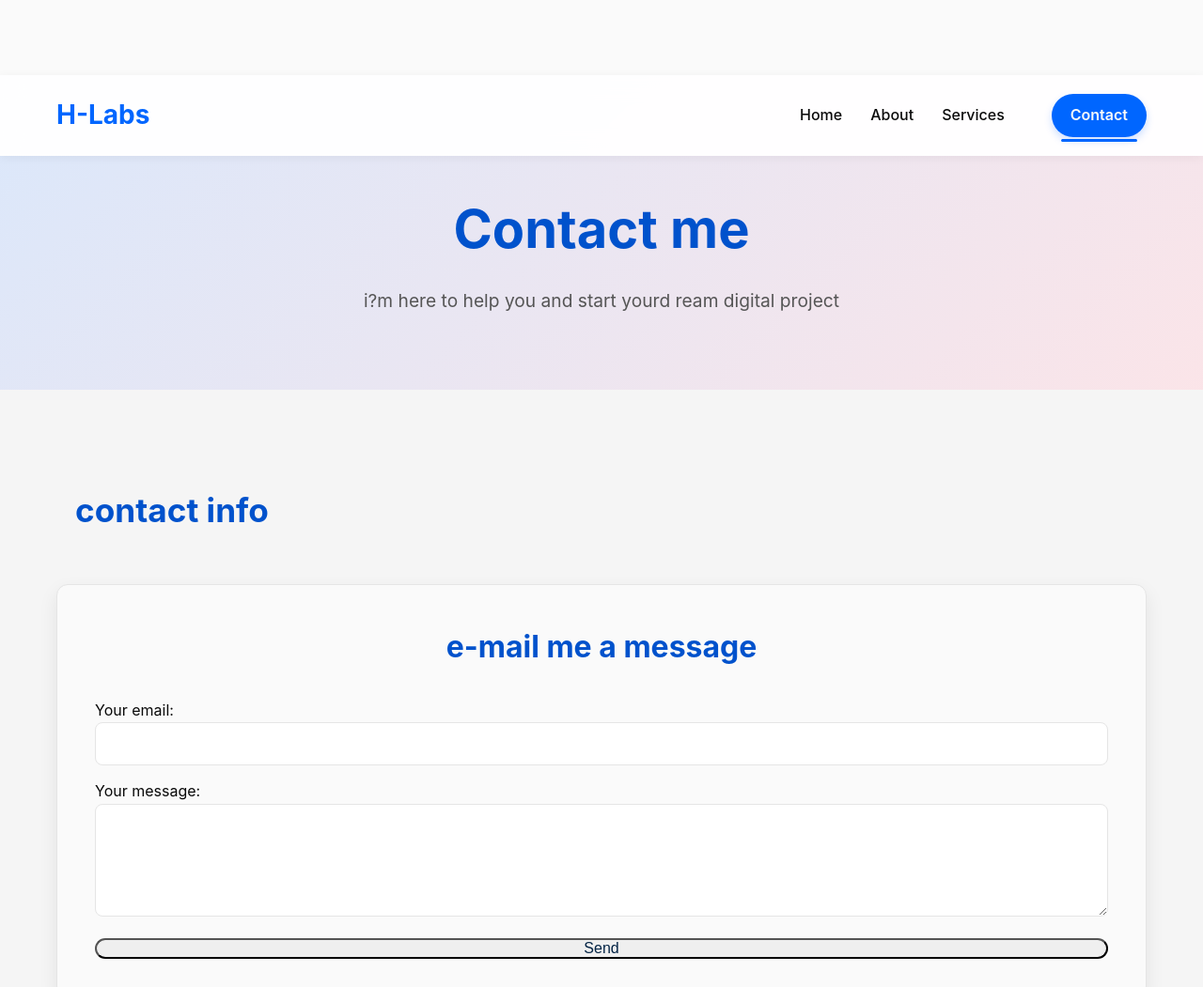
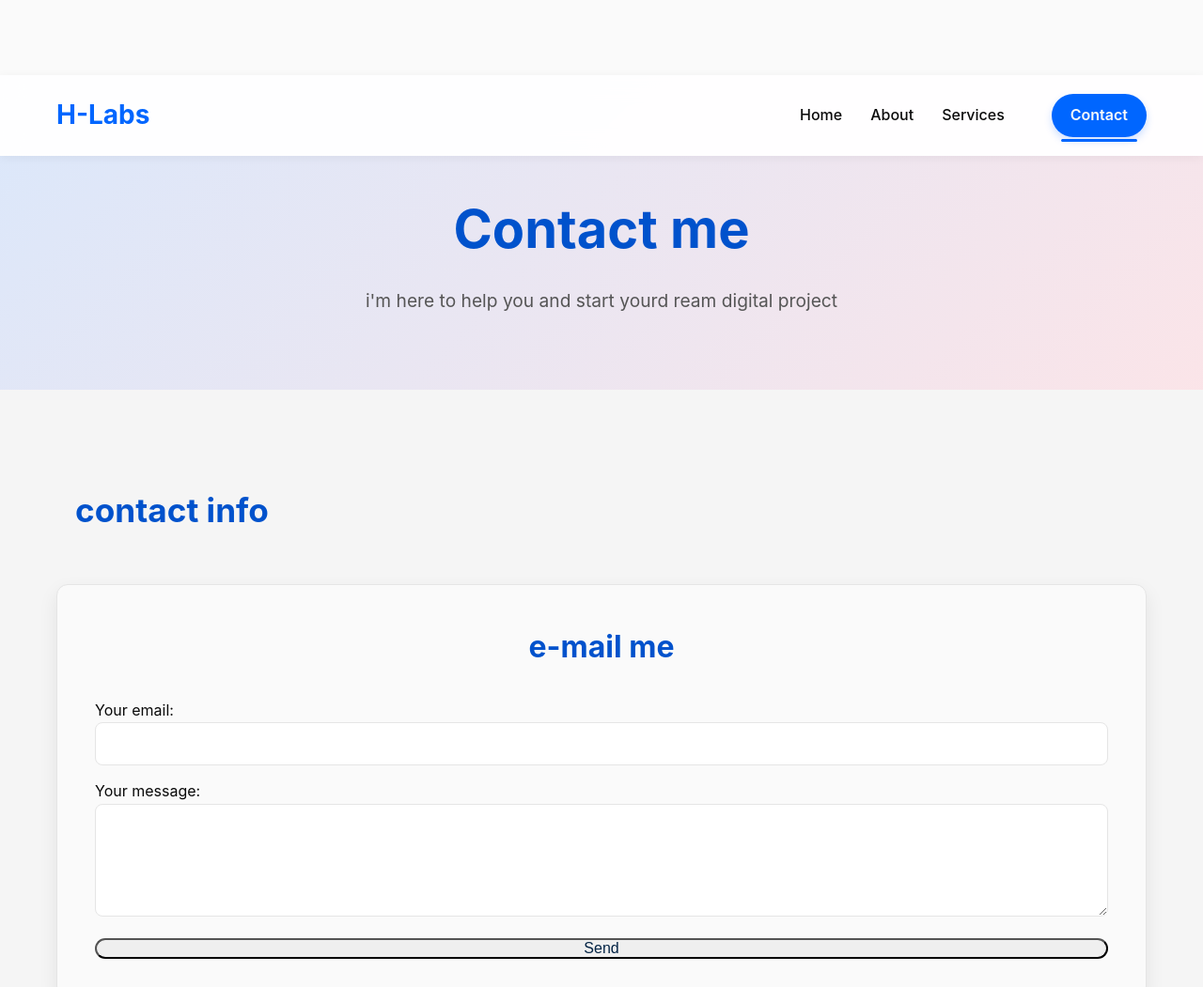
Before and after one commit to Harman898/H-Labs, a plain HTML site: page contact.html in a window 1280 px wide. Shown: the top 1051 px of the page at 94% size. Drawn offline with nearby package versions, Linux system fonts and the light colour scheme.

Commit message:
Update contact.html

```diff
--- a/contact.html
+++ b/contact.html
@@ -28,7 +28,7 @@
         <section class="page-hero" data-aos="fade-in" data-aos-duration="1000">
             <div class="container">
                 <h1 data-aos="fade-down">Contact me</h1>
-                <p data-aos="fade-down" data-aos-delay="100">i?m here to help you and start yourd ream digital project</p>
+                <p data-aos="fade-down" data-aos-delay="100">i'm here to help you and start yourd ream digital project</p>
             </div>
         </section>
 
@@ -41,7 +41,7 @@
                     </div>
 
                     <div class="contact-form">
-                        <h2>e-mail me a message</h2>
+                        <h2>e-mail me</h2>
                         <form
   action="https://formspree.io/f/xrbkdpdg"
   method="POST"
```
